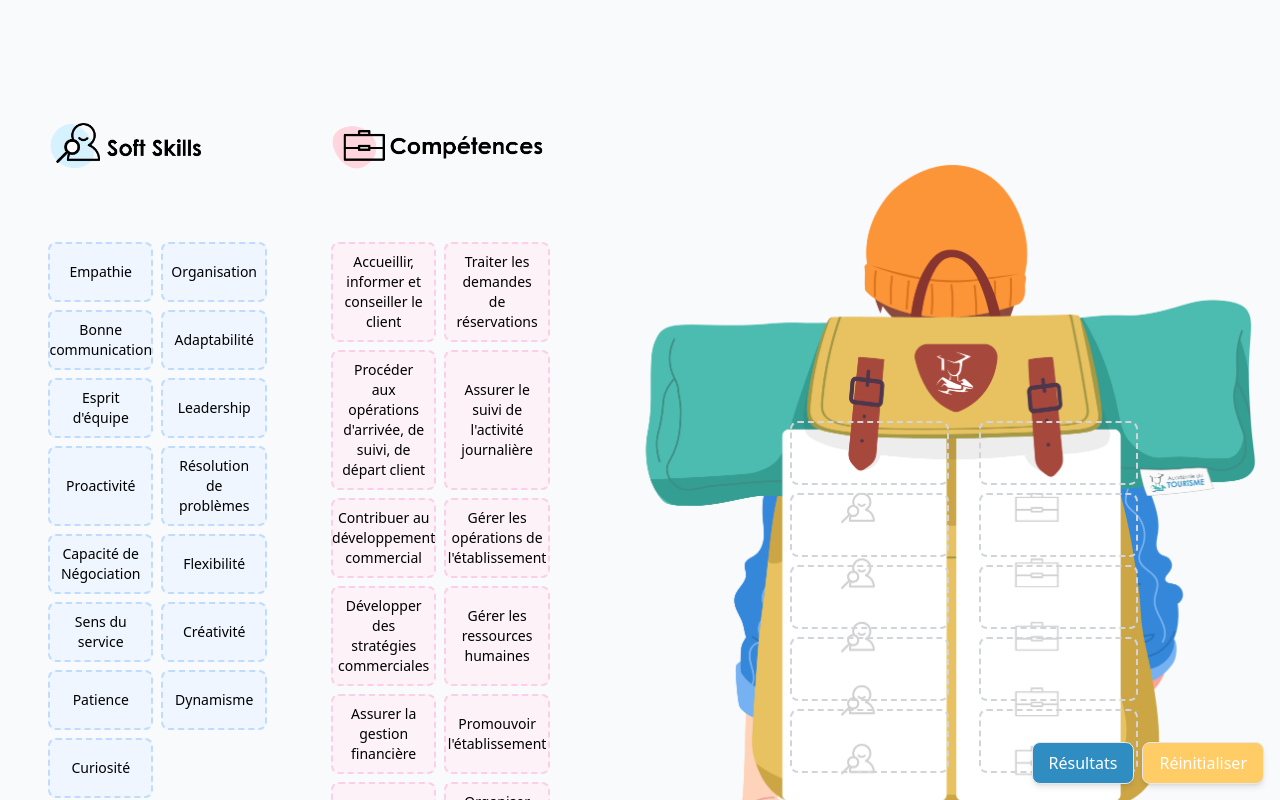
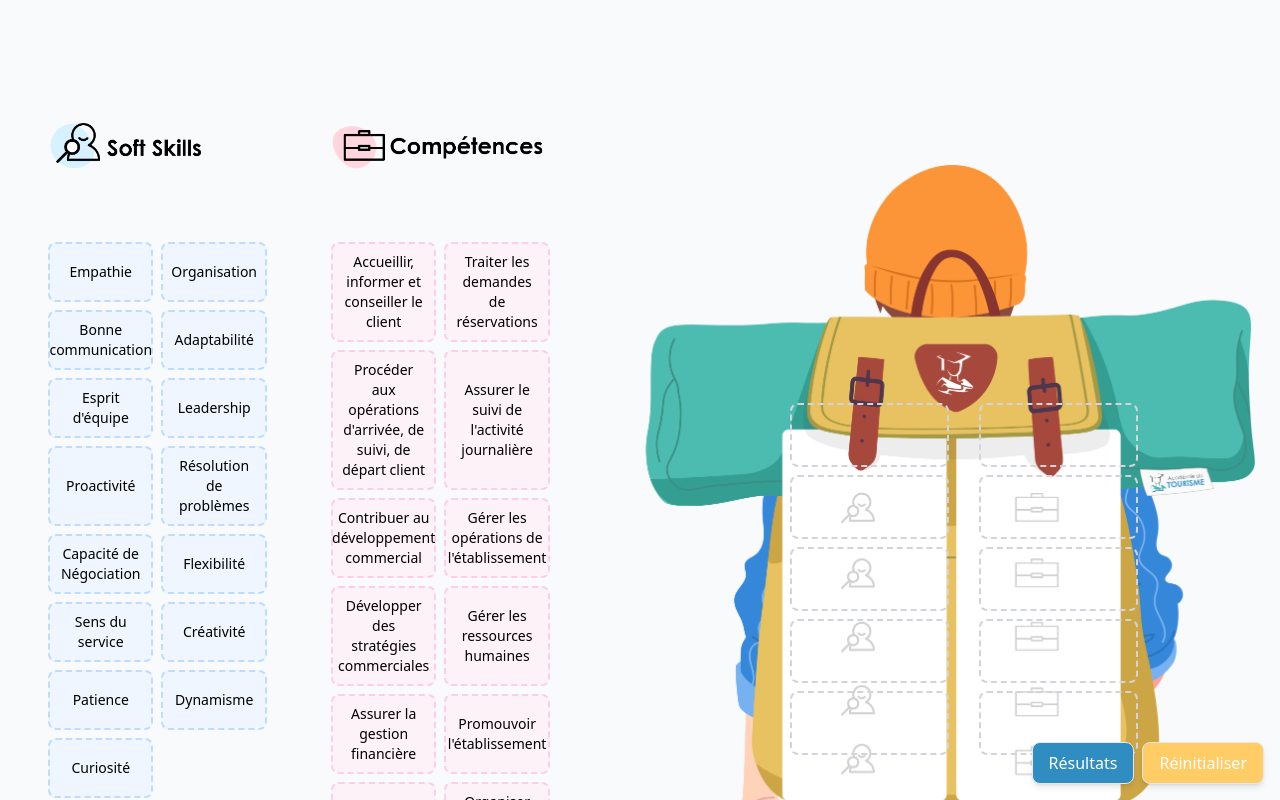
Before and after one commit to matthieu2022/app, a React (Vite) app: page / in a window 1280 px wide. Shown: the top 800 px of the page. Built offline with nearby package versions, Linux system fonts and the light colour scheme.

Commit message:
Update Backpack.tsx

```diff
--- a/src/components/Backpack.tsx
+++ b/src/components/Backpack.tsx
@@ -8,7 +8,7 @@ export const Backpack = ({
   onTouchStart,
   onTouchEnd,
 }: BackpackProps) => (
-  <div className="w-full md:w-[600px] lg:w-[800px] mx-auto mt-4 md:mt-[8.1rem] px-4">
+  <div className="w-full md:w-[600px] lg:w-[800px] mx-auto mt-4 md:mt-[7rem] px-4">
     <div className="relative w-full h-full">
 
       <div className="grid grid-cols-2 gap-[8rem] relative w-[250px] z-10 mt-[50px] ml-[160px]">
```
